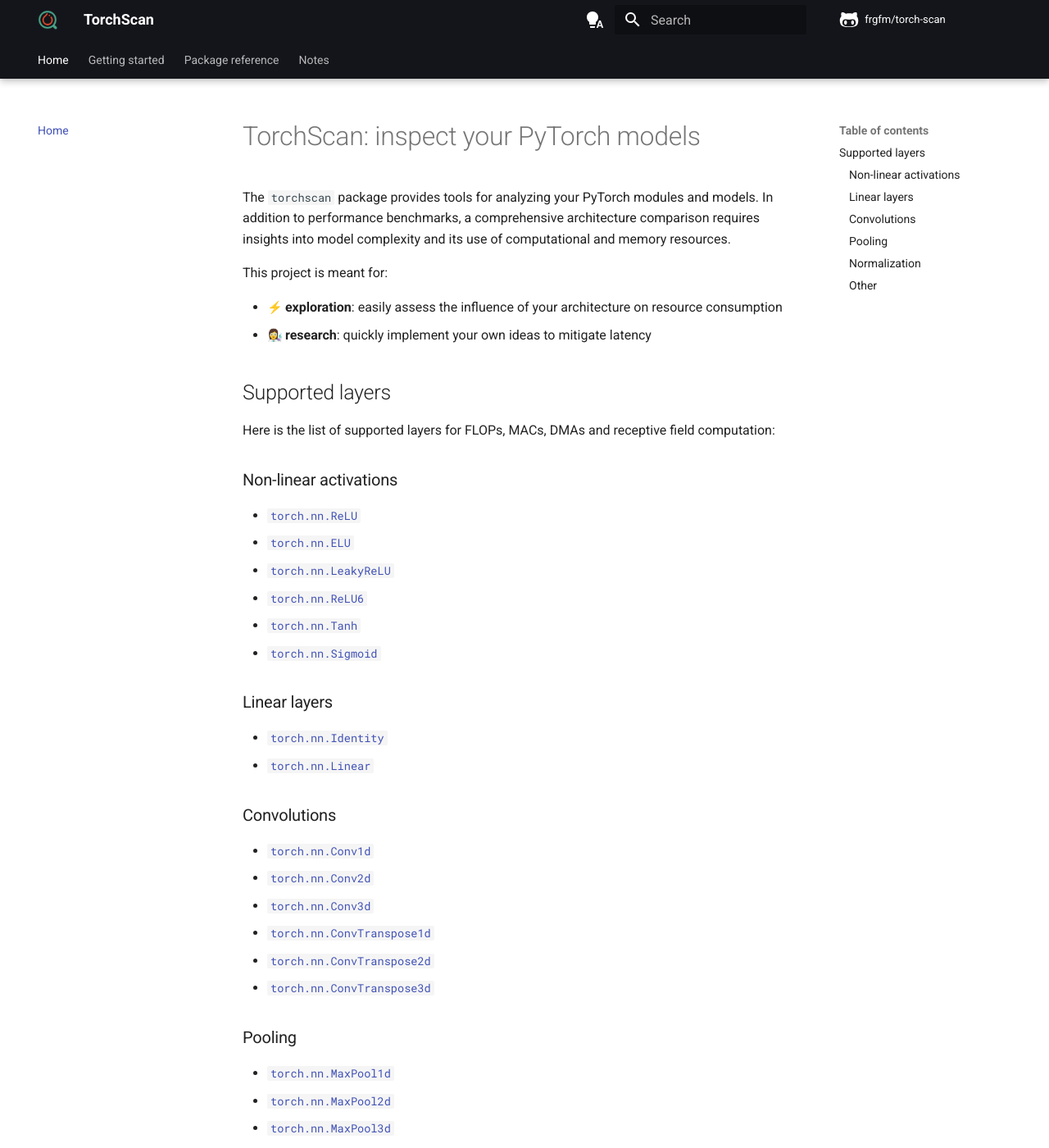
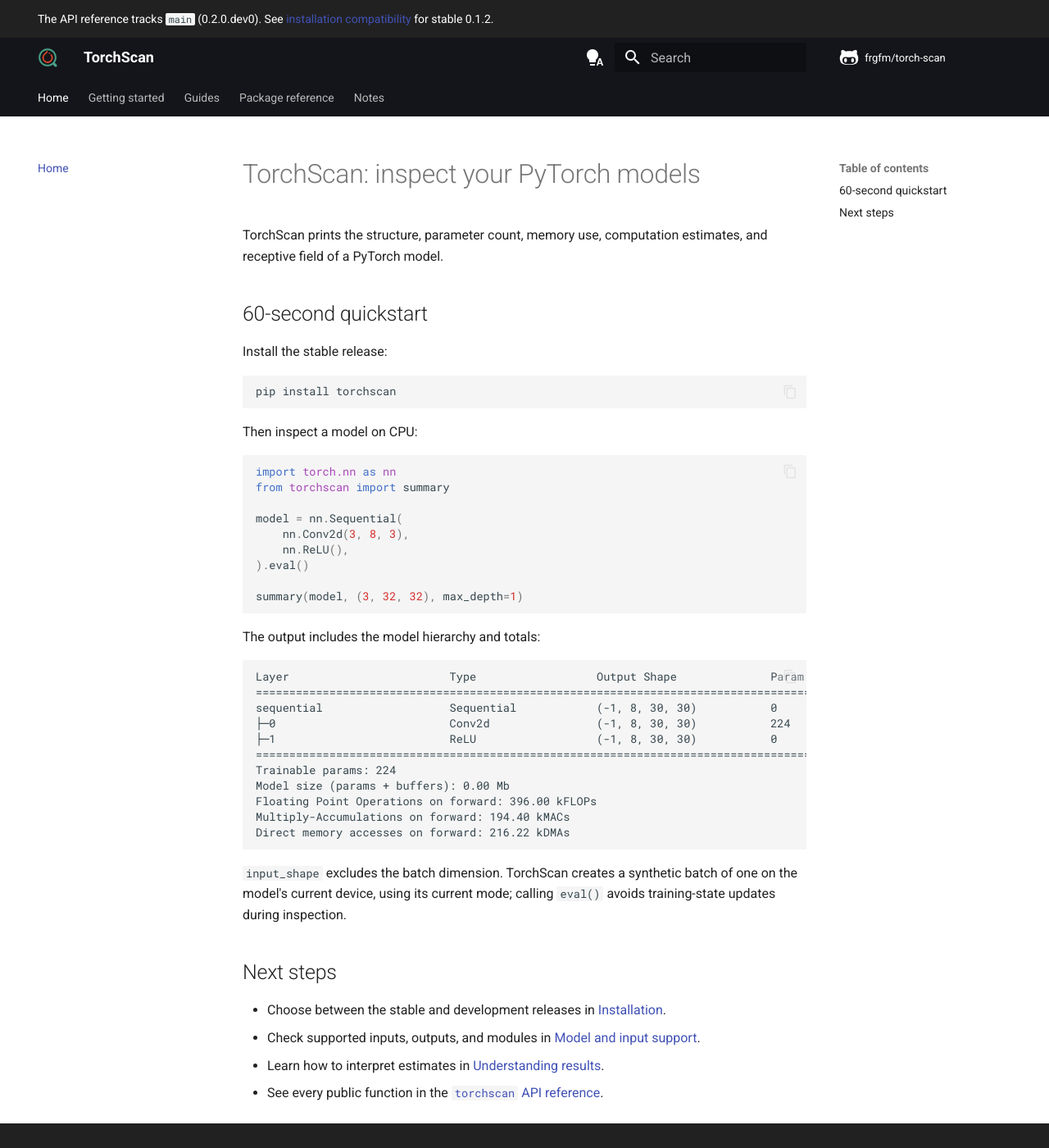
Before and after one commit to frgfm/torch-scan, an MkDocs documentation site: the page built from docs/docs/index.md, in a window 1280 px wide and 1400 px high. Shown: the whole window at 82% size. Built offline with MkDocs 1.6.1 and Material for MkDocs 9.7.7, drawn with Linux system fonts in a browser that asks for light colours; emoji names are drawn with the system emoji font; comment, search, counter and statistics services are not loaded; some of the changed text lies outside the part shown.

Commit message:
docs: improve onboarding and product guidance

````diff
--- a/docs/docs/index.md
+++ b/docs/docs/index.md
@@ -1,63 +1,50 @@
 # TorchScan: inspect your PyTorch models
 
-The `torchscan` package provides tools for analyzing your PyTorch modules and models. In addition to performance benchmarks, a comprehensive architecture comparison requires insights into model complexity and its use of computational and memory resources.
+TorchScan prints the structure, parameter count, memory use, computation estimates, and receptive field of a PyTorch model.
 
-This project is meant for:
+## 60-second quickstart
 
-- :zap: **exploration**: easily assess the influence of your architecture on resource consumption
-- :woman_scientist: **research**: quickly implement your own ideas to mitigate latency
+Install the stable release:
 
-## Supported layers
+```shell
+pip install torchscan
+```
 
-Here is the list of supported layers for FLOPs, MACs, DMAs and receptive field computation:
+Then inspect a model on CPU:
 
-### Non-linear activations
+```python
+import torch.nn as nn
+from torchscan import summary
 
-- [`torch.nn.ReLU`](https://pytorch.org/docs/stable/generated/torch.nn.ReLU.html)
-- [`torch.nn.ELU`](https://pytorch.org/docs/stable/generated/torch.nn.ELU.html)
-- [`torch.nn.LeakyReLU`](https://pytorch.org/docs/stable/generated/torch.nn.LeakyReLU.html)
-- [`torch.nn.ReLU6`](https://pytorch.org/docs/stable/generated/torch.nn.ReLU6.html)
-- [`torch.nn.Tanh`](https://pytorch.org/docs/stable/generated/torch.nn.Tanh.html)
-- [`torch.nn.Sigmoid`](https://pytorch.org/docs/stable/generated/torch.nn.Sigmoid.html)
+model = nn.Sequential(
+    nn.Conv2d(3, 8, 3),
+    nn.ReLU(),
+).eval()
 
-### Linear layers
+summary(model, (3, 32, 32), max_depth=1)
+```
 
-- [`torch.nn.Identity`](https://pytorch.org/docs/stable/generated/torch.nn.Identity.html)
-- [`torch.nn.Linear`](https://pytorch.org/docs/stable/generated/torch.nn.Linear.html)
+The output includes the model hierarchy and totals:
 
-### Convolutions
+```text
+Layer                        Type                  Output Shape              Param #
+==========================================================================================
+sequential                   Sequential            (-1, 8, 30, 30)           0
+├─0                          Conv2d                (-1, 8, 30, 30)           224
+├─1                          ReLU                  (-1, 8, 30, 30)           0
+==========================================================================================
+Trainable params: 224
+Model size (params + buffers): 0.00 Mb
+Floating Point Operations on forward: 396.00 kFLOPs
+Multiply-Accumulations on forward: 194.40 kMACs
+Direct memory accesses on forward: 216.22 kDMAs
+```
 
-- [`torch.nn.Conv1d`](https://pytorch.org/docs/stable/generated/torch.nn.Conv1d.html)
-- [`torch.nn.Conv2d`](https://pytorch.org/docs/stable/generated/torch.nn.Conv2d.html)
-- [`torch.nn.Conv3d`](https://pytorch.org/docs/stable/generated/torch.nn.Conv3d.html)
-- [`torch.nn.ConvTranspose1d`](https://pytorch.org/docs/stable/generated/torch.nn.ConvTranspose1d.html)
-- [`torch.nn.ConvTranspose2d`](https://pytorch.org/docs/stable/generated/torch.nn.ConvTranspose2d.html)
-- [`torch.nn.ConvTranspose3d`](https://pytorch.org/docs/stable/generated/torch.nn.ConvTranspose3d.html)
+`input_shape` excludes the batch dimension. TorchScan creates a synthetic batch of one on the model's current device, using its current mode; calling `eval()` avoids training-state updates during inspection.
 
-### Pooling
+## Next steps
 
-- [`torch.nn.MaxPool1d`](https://pytorch.org/docs/stable/generated/torch.nn.MaxPool1d.html)
-- [`torch.nn.MaxPool2d`](https://pytorch.org/docs/stable/generated/torch.nn.MaxPool2d.html)
-- [`torch.nn.MaxPool3d`](https://pytorch.org/docs/stable/generated/torch.nn.MaxPool3d.html)
-- [`torch.nn.AvgPool1d`](https://pytorch.org/docs/stable/generated/torch.nn.AvgPool1d.html)
-- [`torch.nn.AvgPool2d`](https://pytorch.org/docs/stable/generated/torch.nn.AvgPool2d.html)
-- [`torch.nn.AvgPool3d`](https://pytorch.org/docs/stable/generated/torch.nn.AvgPool3d.html)
-- [`torch.nn.AdaptiveMaxPool1d`](https://pytorch.org/docs/stable/generated/torch.nn.AdaptiveMaxPool1d.html)
-- [`torch.nn.AdaptiveMaxPool2d`](https://pytorch.org/docs/stable/generated/torch.nn.AdaptiveMaxPool2d.html)
-- [`torch.nn.AdaptiveMaxPool3d`](https://pytorch.org/docs/stable/generated/torch.nn.AdaptiveMaxPool3d.html)
-- [`torch.nn.AdaptiveAvgPool1d`](https://pytorch.org/docs/stable/generated/torch.nn.AdaptiveAvgPool1d.html)
-- [`torch.nn.AdaptiveAvgPool2d`](https://pytorch.org/docs/stable/generated/torch.nn.AdaptiveAvgPool2d.html)
-- [`torch.nn.AdaptiveAvgPool3d`](https://pytorch.org/docs/stable/generated/torch.nn.AdaptiveAvgPool3d.html)
-
-### Normalization
-
-- [`torch.nn.BatchNorm1d`](https://pytorch.org/docs/stable/generated/torch.nn.BatchNorm1d.html)
-- [`torch.nn.BatchNorm2d`](https://pytorch.org/docs/stable/generated/torch.nn.BatchNorm2d.html)
-- [`torch.nn.BatchNorm3d`](https://pytorch.org/docs/stable/generated/torch.nn.BatchNorm3d.html)
-
-### Other
-
-- [`torch.nn.Flatten`](https://pytorch.org/docs/stable/generated/torch.nn.Flatten.html)
-- [`torch.nn.Dropout`](https://pytorch.org/docs/stable/generated/torch.nn.Dropout.html)
-
-*Please note that the functional API of PyTorch is not supported.*
+- Choose between the stable and development releases in [Installation](installing.md).
+- Check supported inputs, outputs, and modules in [Model and input support](model-support.md).
+- Learn how to interpret estimates in [Understanding results](metrics.md).
+- See every public function in the [`torchscan` API reference](torchscan.md).
--- a/docs/mkdocs.yml
+++ b/docs/mkdocs.yml
@@ -1,6 +1,6 @@
 site_name: TorchScan
 site_url: https://frgfm.github.io/torch-scan
-site_description: Useful information about your PyTorch module
+site_description: PyTorch model summaries with parameter, memory, FLOP, MAC, DMA, and receptive-field estimates
 site_author: François-Guillaume Fernandez
 copyright: Copyright &copy; François-Guillaume Fernandez
 
@@ -10,6 +10,7 @@
 
 theme:
   name: material
+  custom_dir: overrides
   language: en
   logo: img/logo.png
   favicon: img/favicon.ico
@@ -57,9 +58,11 @@
             show_root_heading: true
             show_root_full_path: false
             show_signature_annotations: true
+            show_source: false
             separate_signature: true
 
 markdown_extensions:
+  - tables
   - toc:
       permalink: true
   - pymdownx.emoji:
@@ -76,6 +79,9 @@
   - Home: index.md
   - Getting started:
       - Installation: installing.md
+  - Guides:
+      - Model and input support: model-support.md
+      - Understanding results: metrics.md
   - Package reference:
       - TorchScan: torchscan.md
       - Modules: modules.md
--- /dev/null
+++ b/docs/overrides/main.html
@@ -0,0 +1,6 @@
+{% extends "base.html" %}
+
+{% block announce %}
+  The API reference tracks <code>main</code> (0.2.0.dev0).
+  See <a href="{{ 'installing.html' | url }}">installation compatibility</a> for stable 0.1.2.
+{% endblock %}
````
Also changed, not shown: docs/docs/changelog.md (+8 -0 lines), docs/docs/installing.md (+17 -9 lines), docs/docs/latest/changelog.html (added, +12 -0 lines), docs/docs/metrics.md (added, +47 -0 lines), docs/docs/model-support.md (added, +73 -0 lines), docs/docs/modules.md (+1 -1 lines), docs/docs/torchscan.md (+2 -0 lines), 2 other files.
